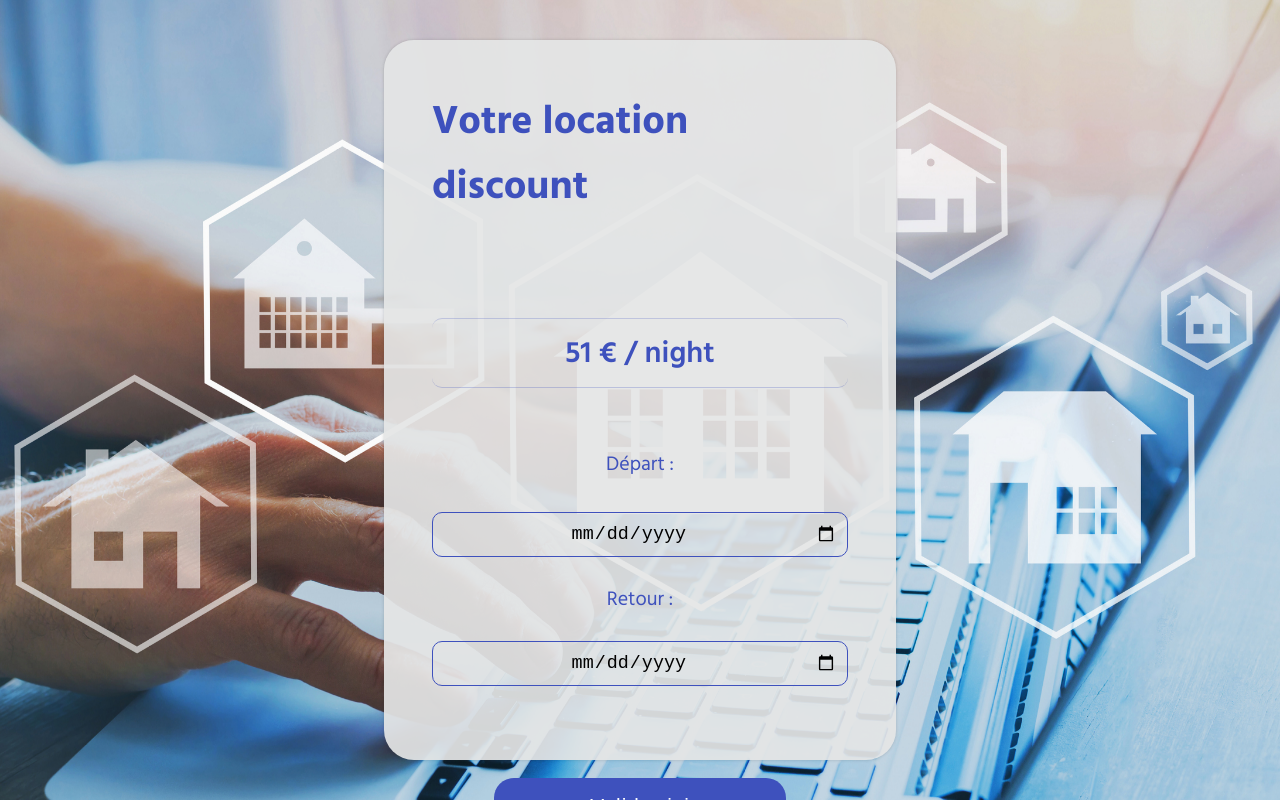
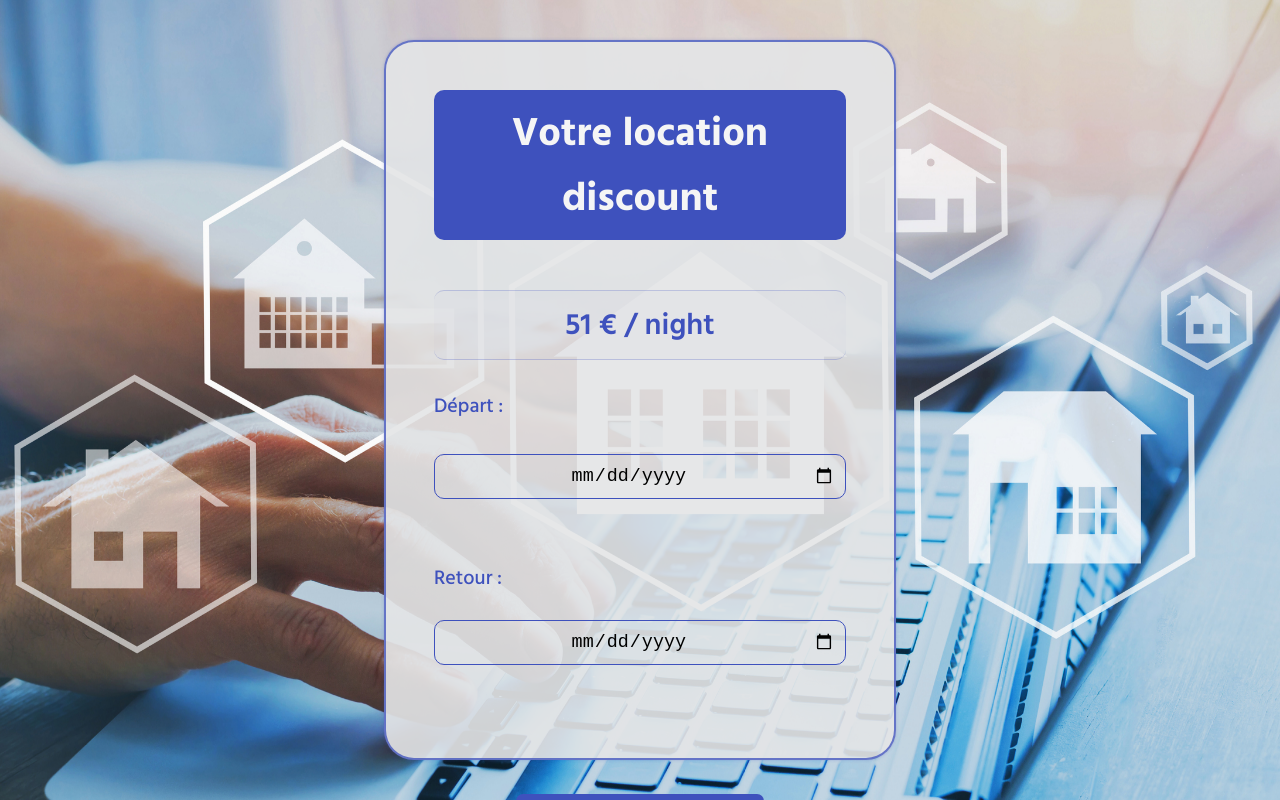
Before and after one commit to Anthonoir576/Projet-07_javaScript, a website: page index.html in a window 1280 px wide. Drawn offline with Linux system fonts and the light colour scheme.

Commit message:
design ok - go js

```diff
--- a/source/sass/main.scss
+++ b/source/sass/main.scss
@@ -42,7 +42,15 @@ main {
     & h1 {
 
         font-size: 2.5rem;
-        margin-bottom: 1em;
+        margin-bottom: .5em;
+
+        text-align: center;
+
+        padding: 10px 0;
+        border-radius: 10px;
+        background: #3e51bd;
+        color: whitesmoke;
+        width: 100%;
 
     }
 
@@ -58,9 +66,11 @@ main {
         border-top: 1px solid #3e51bd3b;
         border-bottom: 1px solid #3e51bd42;
 
+        background: #3e51bd04;
+
         border-radius: 10px;
 
-        margin: 2em;
+        margin: 1em;
 
     }
 
@@ -85,24 +95,27 @@ main {
 
            font-size: 20px;
 
+           font-weight: 500;
+
+           align-self: flex-start;
+
         }
 
     }
 
 }
 
-
-
 .card {
 
-    background: rgba(228, 229, 230, 0.925);
+    background: rgba(228, 229, 230, 0.911);
     padding: 3rem;
     margin: 0 auto;
     width: 40%;
     height: 90%;
 
+    border: 2px solid #3e51bdc2;
     border-radius: 30px;
-    box-shadow: 0 0 3px rgba(51, 51, 51, 0.233);
+    box-shadow: 0 0 3px rgb(62, 81, 189, 0.3);
 
     input {
 
@@ -115,13 +128,14 @@ main {
         font-size: 1.15rem;
         width: 100%;
         text-align: center;
+        margin-bottom: 2em;
 
     }
 
     button {
 
         background: #3e51bd;
-        border-radius: 20px;
+        border-radius: 7px;
         outline: 0;
         border: none;
         padding: 1rem;
@@ -130,13 +144,14 @@ main {
         font-size: 1.3rem;
         letter-spacing: 1px;
 
-        width: 70%;
+        width: 60%;
 
         &:hover {
 
-            filter: saturate(150%);
+            filter: saturate(350%);
             transform: scale(1.05);
-            box-shadow: 0 0 5px 1px #3e51bd;
+            box-shadow: 0 0 5px 1px #fafafa;
+            font-weight: 500;
 
         }
 
```
Also changed, not shown: source/css/style.css, 1 other file.
